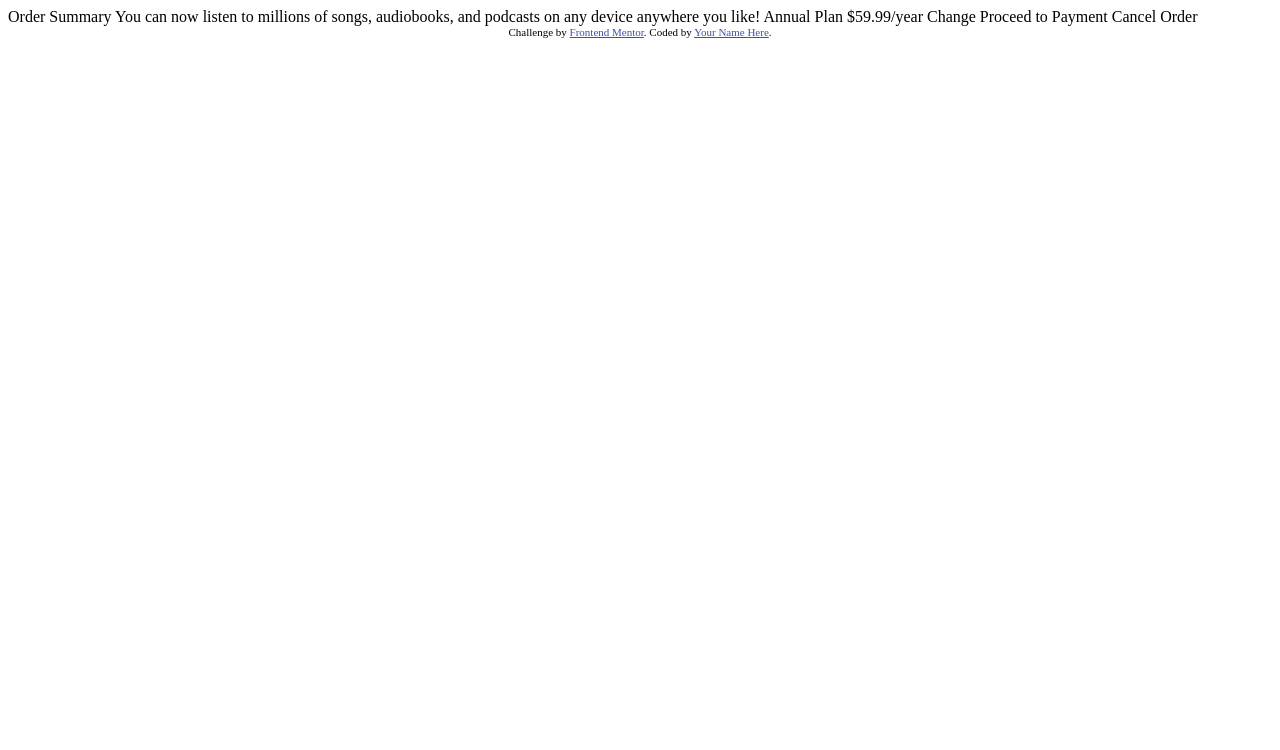
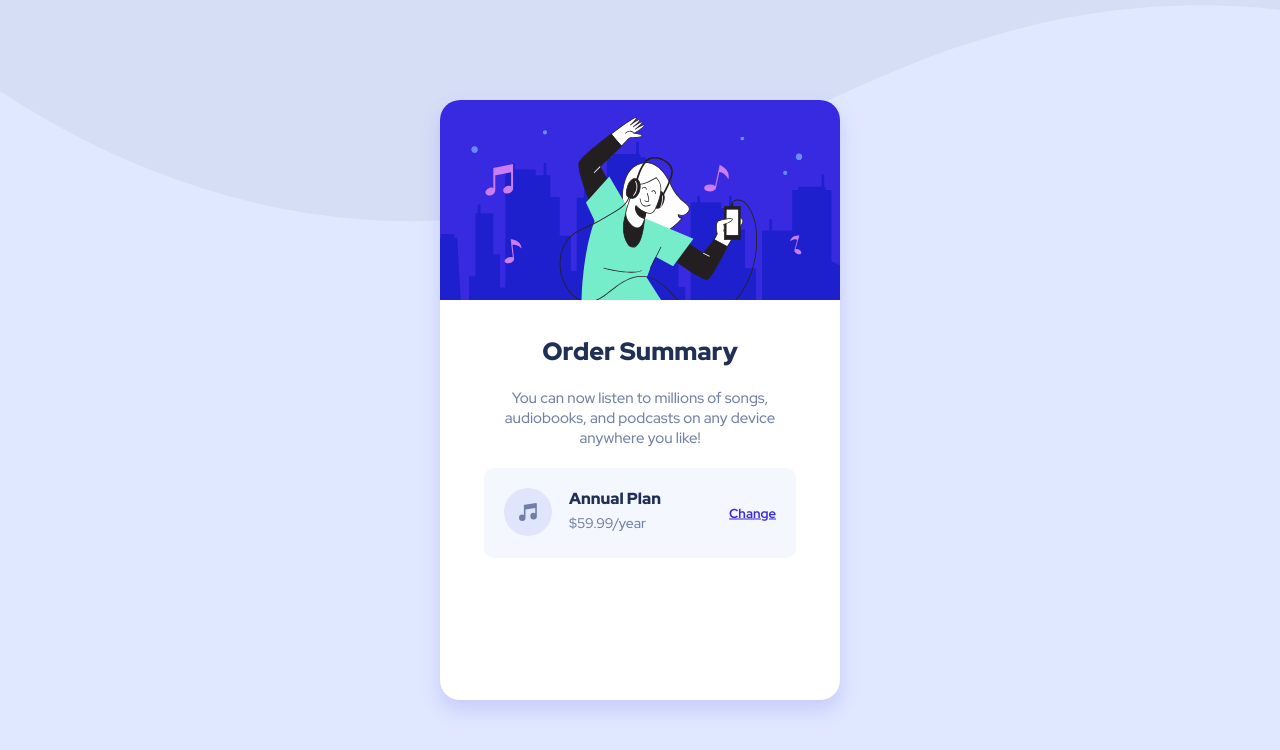
Before and after one commit to afrokxt/order-summary, a website: page index.html in a window 1280 px wide. Drawn offline with Linux system fonts and the light colour scheme.

Commit message:
hero section, info, and price modules

```diff
--- a/index.html
+++ b/index.html
@@ -1,21 +1,73 @@
 <!DOCTYPE html>
 <html lang="en">
   <head>
-  <meta charset="UTF-8">
-  <meta name="viewport" content="width=device-width, initial-scale=1.0"> <!-- displays site properly based on user's device -->
+    <meta charset="UTF-8" />
+    <meta name="viewport" content="width=device-width, initial-scale=1.0" />
+    <!-- displays site properly based on user's device -->
 
-  <link rel="icon" type="image/png" sizes="32x32" href="./images/favicon-32x32.png">
+    <link
+      rel="icon"
+      type="image/png"
+      sizes="32x32"
+      href="./images/favicon-32x32.png"
+    />
+    <link rel="stylesheet" href="css/style.css" />
 
     <title>Frontend Mentor | Order summary card</title>
 
     <!-- Feel free to remove these styles or customise in your own stylesheet 👍 -->
     <style>
-    .attribution { font-size: 11px; text-align: center; }
-    .attribution a { color: hsl(228, 45%, 44%); }
+      .attribution {
+        font-size: 11px;
+        text-align: center;
+      }
+      .attribution a {
+        color: hsl(228, 45%, 44%);
+      }
     </style>
   </head>
   <body>
+    <div class="waveContainer">
+      <div class="wave">
+        <svg
+          data-name="Layer 1"
+          xmlns="http://www.w3.org/2000/svg"
+          viewBox="0 0 1200 120"
+          preserveAspectRatio="none"
+        >
+          <path
+            d="M321.39,56.44c58-10.79,114.16-30.13,172-41.86,82.39-16.72,168.19-17.73,250.45-.39C823.78,31,906.67,72,985.66,92.83c70.05,18.48,146.53,26.09,214.34,3V0H0V27.35A600.21,600.21,0,0,0,321.39,56.44Z"
+            class="shape-fill"
+          ></path>
+        </svg>
+      </div>
+      <!-- <div class="attribution">
+        Challenge by
+        <a href="https://www.frontendmentor.io?ref=challenge" target="_blank"
+          >Frontend Mentor</a
+        >. Coded by <a href="#">Ayubi Kokayi</a>.
+      </div> -->
+    </div>
+    <div class="c-orderSummary">
+      <div class="c-orderSummary__Hero">&nbsp;</div>
+      <h2 class="c-orderSummary__heading">Order Summary</h2>
+      <p class="c-orderSummary__infoText">
+        You can now listen to millions of songs, audiobooks, and podcasts on any
+        device anywhere you like!
+      </p>
+      <div class="m-plan__container">
+        <div class="m-plan__icon -left">
+          <svg xmlns="http://www.w3.org/2000/svg" width="48" height="48"><g fill="none" fill-rule="evenodd"><circle cx="24" cy="24" r="24" fill="#DFE6FB"/><path fill="#717FA6" fill-rule="nonzero" d="M32.574 15.198a.81.81 0 00-.646-.19L20.581 16.63a.81.81 0 00-.696.803V26.934a3.232 3.232 0 00-1.632-.44A3.257 3.257 0 0015 29.747 3.257 3.257 0 0018.253 33a3.257 3.257 0 003.253-3.253v-8.37l9.726-1.39v5.327a3.232 3.232 0 00-1.631-.441 3.257 3.257 0 00-3.254 3.253 3.257 3.257 0 003.254 3.253 3.257 3.257 0 003.253-3.253V15.81a.81.81 0 00-.28-.613z"/></g></svg>
+        </div>
+        <div class="m-plan__info">
+          <h3 class="m-plan__info-title">Annual Plan</h3>
+          <p class="m-plan__info-price">$59.99/year</p>
+        </div>
+        <a href="#" class="m-plan__link">Change</a>
+      </div>
+    </div>
 
+    <!--
   Order Summary
 
   You can now listen to millions of songs, audiobooks, and podcasts on any
@@ -28,10 +80,6 @@
 
   Proceed to Payment
   Cancel Order
-
-  <div class="attribution">
-    Challenge by <a href="https://www.frontendmentor.io?ref=challenge" target="_blank">Frontend Mentor</a>.
-    Coded by <a href="#">Your Name Here</a>.
-  </div>
+   -->
   </body>
 </html>
--- /dev/null
+++ b/sass/_base.scss
@@ -0,0 +1,20 @@
+@import url('https://fonts.googleapis.com/css2?family=Red+Hat+Display:ital,wght@0,400;0,500;0,700;0,900;1,400;1,500;1,700;1,900&display=swap');
+*,
+*::after,
+*::before {
+  margin: 0;
+  padding: 0;
+  box-sizing: inherit;
+}
+
+html {
+  //this defines what 1 rem is
+  font-size: 62.5%;
+}
+
+body {
+  background-color: $color-blue-light-2;
+  box-sizing: border-box;
+  font-family: 'Red Hat Display', sans-serif;
+  // height: 100vh;
+}
--- /dev/null
+++ b/sass/_style.scss
@@ -0,0 +1,112 @@
+.waveContainer {
+  // background: url(../images/wave.svg);
+  width: 100%;
+  overflow: hidden;
+  // position: relative;
+  .wave {
+    z-index: -5;
+    position: absolute;
+    top: 0;
+    left: 0;
+    width: 100%;
+    overflow: hidden;
+    line-height: 0;
+  }
+
+  .wave svg {
+    position: relative;
+    display: block;
+    width: calc(181% + 1.3px);
+    height: 40rem;
+  }
+
+  .wave .shape-fill {
+    fill: rgba($dark-blue, 0.05);
+  }
+}
+
+.c-orderSummary {
+  z-index: 100;
+  width: 40rem;
+  height: 60rem;
+  // margin: 0 auto;
+  background-color: #fff;
+  margin: 0 auto;
+  margin-top: 10rem;
+  border-radius: 2rem;
+  box-shadow: 0 1rem 2rem rgba($bright-blue, 0.15);
+  text-align: center;
+
+  &__Hero {
+    background-size: cover;
+    height: 20rem;
+    border-top-left-radius: 2rem;
+    border-top-right-radius: 2rem;
+    background-image: url(../images/illustration-hero.svg);
+  }
+
+  &__heading {
+    font-weight: 900;
+    font-size: 2.5rem;
+    color: $dark-blue;
+    margin-top: 3.5rem;
+  }
+  &__infoText {
+    font-weight: 500;
+    color: $desaturated-blue;
+    font-size: 1.5rem;
+    width: 75%;
+    margin: 0 auto;
+    margin-top: 2rem;
+  }
+
+  .m-plan {
+    &__container {
+      width: 78%;
+      height: 15%;
+      margin: 0 auto;
+      padding: 2rem;
+      margin-top: 2rem;
+      background-color: $color-blue-light;
+      border-radius: 10px;
+      position: relative;
+      text-align: start;
+    }
+
+    &__icon.-left {
+        position:absolute;
+        left: 2rem;
+        width:fit-content;
+        display: inline-block;
+    }
+    &__info {
+        display: inline-block;
+        position: absolute;
+        left: 8.5rem;
+        width: max-content;
+
+        &-title {
+            font-weight: 900;
+            font-size: 1.6rem;
+            margin-bottom: .5rem;
+            color: $dark-blue;
+        }
+        &-price {
+            font-weight: 500;
+            font-size: 1.4rem;
+            color: $desaturated-blue;
+        }
+    }
+    &__link {
+      display: inline-block;
+    position: absolute;
+    right: 2rem;
+    top: 50%;
+    transform: translateY(-50%);
+    font-size: 1.3rem;
+    font-weight: 700;
+    color: $bright-blue;
+    }
+  }
+
+}
--- /dev/null
+++ b/sass/_variables.scss
@@ -0,0 +1,19 @@
+$color-blue-light: #f5f7ff;
+$color-blue-light-2: #e0e8ff;
+$dark-blue: rgb(31, 47, 86);
+$desaturated-blue: rgb(114, 128, 167);
+$bright-blue:rgb(56, 41, 224);
+
+
+/*
+- Pale blue: hsl(225, 100%, 94%)
+- Bright blue: hsl(245, 75%, 52%)
+
+### Neutral
+
+- Very pale blue: hsl(225, 100%, 98%)
+- Desaturated blue: hsl(224, 23%, 55%)
+- Dark blue: hsl(223, 47%, 23%)
+
+
+*/
--- /dev/null
+++ b/sass/main.scss
@@ -0,0 +1,3 @@
+@import "variables";
+@import "base";
+@import "style";
```
Also changed, not shown: package.json (added, +20 -0 lines), css/style.css (added), images/wave.svg (added), 2 other files. Lines whose indentation alone changed are shown as unchanged.
